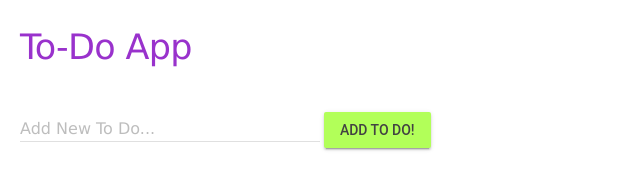
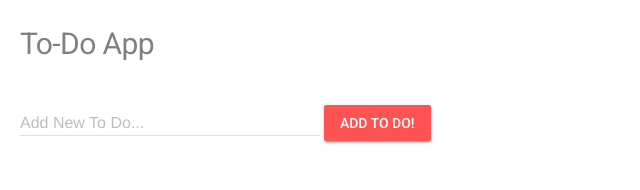
Before and after one commit to NiealsG/to-do-app, a plain HTML site: page index.html in a window 1280 px wide. Shown: the whole page, without its empty margins (0-640 px from the left). Drawn offline with nearby package versions, Linux system fonts and the light colour scheme.

Commit message:
Additional changes to style

```diff
--- a/index.html
+++ b/index.html
@@ -1,10 +1,11 @@
 <!DOCTYPE html>
 <html>
   <head>
+    <link rel="stylesheet" href="http://fonts.googleapis.com/css?family=Roboto:300,400,500,700" type="text/css">
     <meta name="viewport" content="width=device-width, initial-scale=1">
     <title>To-Do App</title>
     <!-- Material Design Lite -->
-   <link rel="stylesheet" href="https://code.getmdl.io/1.3.0/material.cyan-light_green.min.css" />
+   <link rel="stylesheet" href="https://code.getmdl.io/1.3.0/material.pink-red.min.css" />
   <script defer src="https://code.getmdl.io/1.3.0/material.min.js"></script>
   <!-- Custom Styles -->
     <link rel="stylesheet" href="styles/main.css">
@@ -13,20 +14,20 @@
   <body>
     <h1>To-Do App</h1>
     <form id="addToDoForm">
+      <!-- Textfield with Floating Label -->
+      <div class="mdl-textfield mdl-js-textfield mdl-textfield--floating-label">
+        <input class="mdl-textfield__input" type="text" id="newToDoText">
+        <label class="mdl-textfield__label" for="newToDoText">Add New To Do...</label>
+      </div>
+      <button class="mdl-button mdl-js-button mdl-button--raised mdl-button--accent" id=submit> Add To Do! </button>
+    </form>
+    <!--  Original code for the input field and add button
 
-      <!-- Textfield with Floating Label -->
+    <label for="newToDoText">New To-Do:</label>
+    <input type="text" id="newToDoText">
+    <button type="submit">Add To-Do!</button>
+  -->
 
-        <div class="mdl-textfield mdl-js-textfield mdl-textfield--floating-label">
-          <input class="mdl-textfield__input" type="text" id="newToDoText">
-          <label class="mdl-textfield__label" for="newToDoText">Add New To Do...</label>
-        </div>
-
-    <!--  <label for="newToDoText">New To-Do:</label>
-      <input type="text" id="newToDoText">
-
--     <button type="submit">Add To-Do!</button> -->
-    <button class="mdl-button mdl-js-button mdl-button--raised mdl-button--accent" id=submit> Add To Do! </button>
-  </form>
   <ul id="toDoList">
   </ul>
   <script src="app.js"></script>
--- a/styles/main.css
+++ b/styles/main.css
@@ -1,8 +1,7 @@
 h1 {
-  color: rgb(153, 50, 204);
+  color: grey;
   padding-left: 20px;
-  font-family: "Lucida Sans Unicode", "Lucida Grande", sans-serif;
-  font-size: 35px;
+  font-size: 30px;
 }
 
 form {
@@ -13,15 +12,9 @@ form {
 ul li {
   cursor: pointer;
   position: relative;
-  font-family: "Lucida Sans Unicode", "Lucida Grande", sans-serif;
 }
 
 button {
   background-color: #FEBEFD;
   border-color: #FEBEFD;
-  font-family: "Lucida Sans Unicode", "Lucida Grande", sans-serif;
 }
-
-label {
-    font-family: "Lucida Sans Unicode", "Lucida Grande", sans-serif;
-}
```
